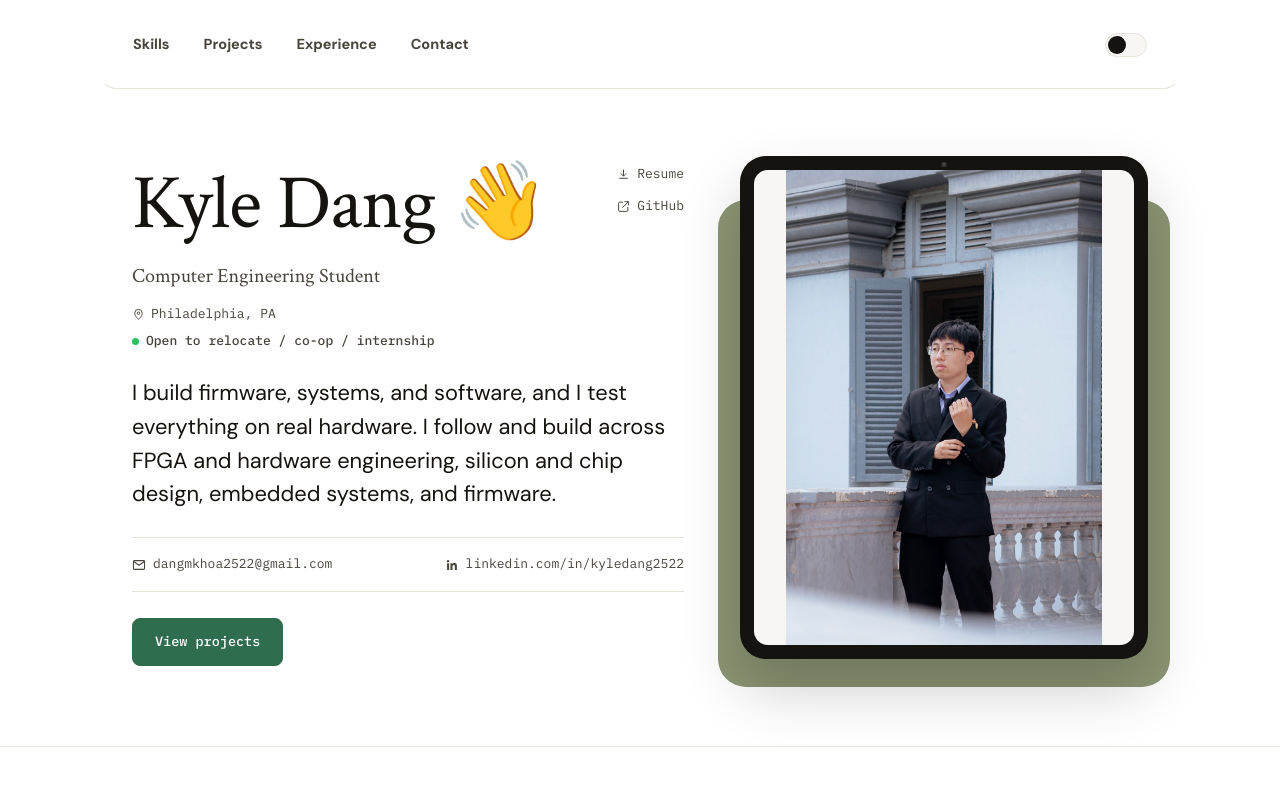
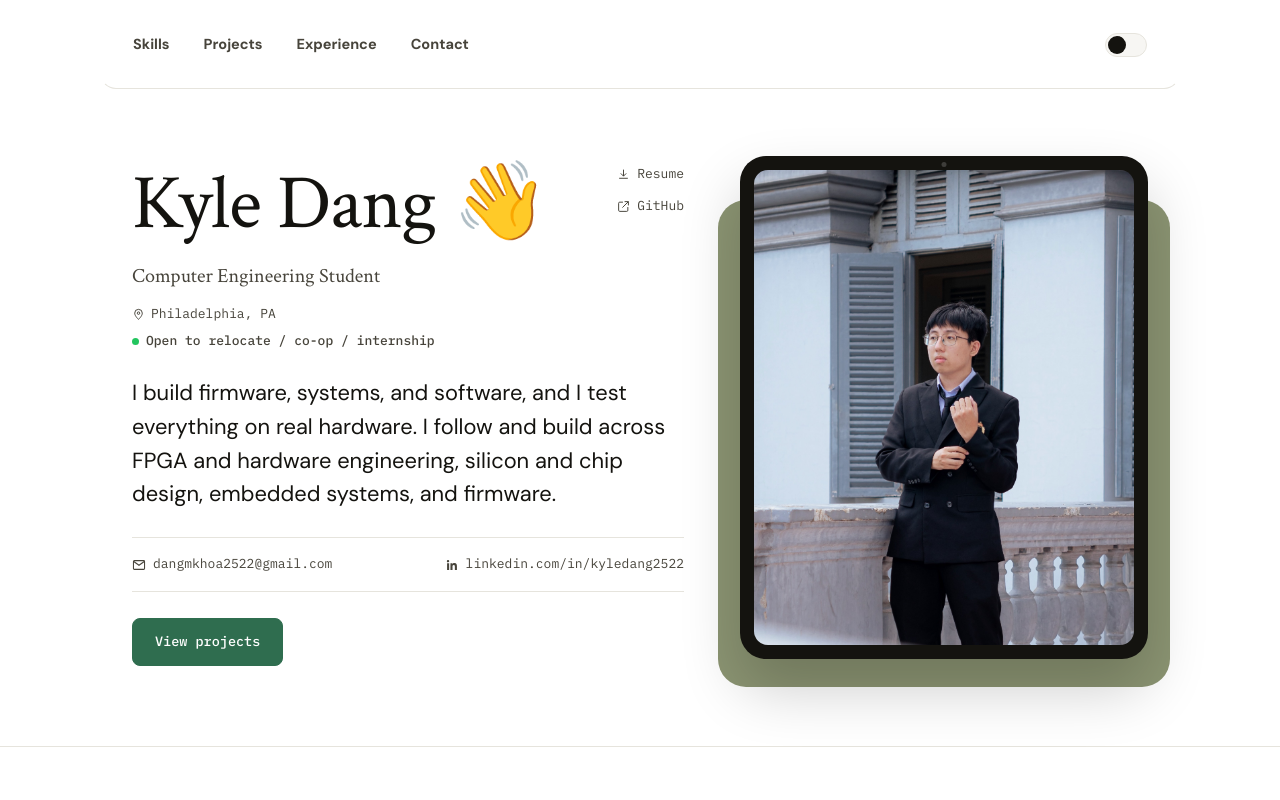
Before and after one commit to kct26/Personal-Website, a Next.js app: page / in a window 1280 px wide. Shown: the top 800 px of the page. Built offline with nearby package versions, Linux system fonts and the light colour scheme.

Commit message:
Changing photo

```diff
--- a/src/components/Hero/Hero.module.css
+++ b/src/components/Hero/Hero.module.css
@@ -190,7 +190,7 @@
   display: block;
   width: 100%;
   aspect-ratio: 4 / 5;
-  object-fit: contain;
+  object-fit: cover;
   border-radius: 14px;
   background: var(--surface);
 }
```
